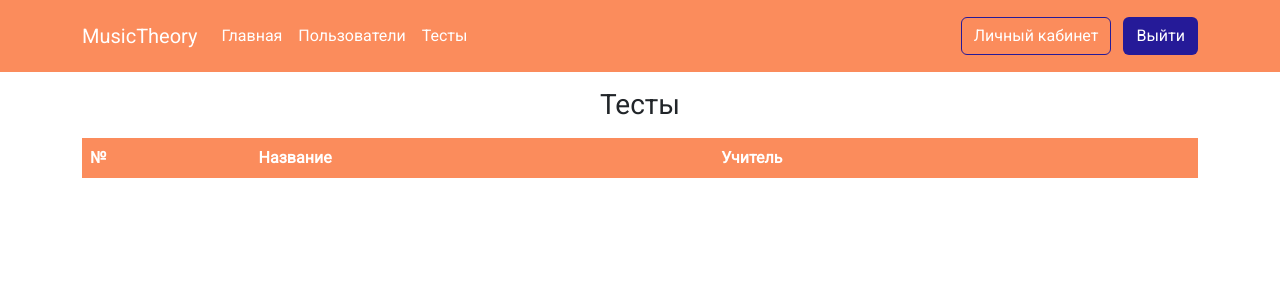
After one commit to questonit/music-theory-flask, a Flask app: page /admin_tests in a window 1280 px wide. The commit adds this page. Shown: the top 300 px of the page. Run offline with Flask 2, Linux system fonts and the light colour scheme; the visitor is signed in with stand-in values (Sample User, id 1); lists and menus that the app fills with data are empty.

Commit message:
добавляем тесты для админов

```diff
--- a/app/models.py
+++ b/app/models.py
@@ -50,6 +50,7 @@ class Test(db.Document):
     section = db.ListField(db.StringField())
     question_array = db.ListField(db.DictField())
     teacher_id = db.IntField()
+    active = db.IntField()
 
 
 class Result(db.Document):
--- a/app/templates/base.html
+++ b/app/templates/base.html
@@ -15,6 +15,7 @@
 
                 {% if current_user.role == 'admin' %}
                 <li><a href="{{ url_for('views.admin_users') }}" class="nav-link px-2 text-white">Пользователи</a></li>
+                <li><a href="{{ url_for('views.admin_tests') }}" class="nav-link px-2 text-white">Тесты</a></li>
                 {% elif current_user.role == 'teacher' %}
                 <li><a href="{{ url_for('views.theory_list') }}" class="nav-link px-2 text-white">Теория</a></li>
                 <li><a href="{{ url_for('views.teacher_tests') }}" class="nav-link px-2 text-white">Тесты</a></li>
--- /dev/null
+++ b/app/templates/views/admin_tests.html
@@ -0,0 +1,44 @@
+{% extends "base.html" %}
+
+{% block app_content %}
+<main>
+    <h3 class="h3 mt-3 mb-3 fw-normal text-center">Тесты</h3>
+
+    <div>
+        <table class="table table-striped table-hover">
+            <thead class="text-white" style="background-color: #FB8C5C">
+                <tr>
+                    <th scope="col">№</th>
+                    <th scope="col">Название</th>
+                    <th scope="col">Учитель</th>
+                    <th scope="col"></th>
+                </tr>
+            </thead>
+            <tbody>
+                {% for number, test_id, name, teacher_name, test_active in tests %}
+                {% if test_active == 0 %}
+                <tr class="table-warning" style="vertical-align:middle">
+                    {% else %}
+                <tr style="vertical-align:middle">
+                    {% endif %}
+                    <th scope="row">{{number}}</th>
+                    <td><a href="{{ url_for('views.test') }}?id={{ test_id }}" class="">{{ name }}</a></td>
+                    <td>{{ teacher_name }}</td>
+
+                    <td style="width:180px">
+                        {% if test_active == 0 %}
+                        <form class="align-items-center" method="POST" action="/accept_test">
+                            <input type="hidden" name="test_id" value="{{ test_id }}" />
+                            <button type="submit" class="btn  btn-sm btn-orange" style="line-height:1">Подтвердить
+                                тест</button>
+                        </form>
+                        {% endif %}
+                    </td>
+                </tr>
+                {% endfor %}
+            </tbody>
+
+        </table>
+    </div>
+</main>
+{% endblock %}
--- a/app/templates/views/index.html
+++ b/app/templates/views/index.html
@@ -20,7 +20,7 @@
         открывать новые возможности системы при прохождении тестов.
     </p>
     <div class="col-12">
-        <a href="https://github.com/Hvendrix/MusicTheory/releases/download/v1.1/app-release.apk" role="button" class="btn btn-outline-navy me-2">Скачать приложение</a>
+        <a href="https://github.com/Hvendrix/MusicTheory/releases/download/v.1.2/app-release.apk" role="button" class="btn btn-outline-navy me-2">Скачать приложение</a>
     </div>
 
 </div>
--- a/app/templates/views/teacher_tests.html
+++ b/app/templates/views/teacher_tests.html
@@ -4,8 +4,12 @@
 <h3 class="h3 mt-3 mb-3 fw-normal text-center">Ваши тесты</h3>
 
 <div class="list-group">
-    {%for test_id, name in tests %}
+    {%for test_id, name, test_active in tests %}
+    {% if test_active == 1 %}
     <a href="{{ url_for('views.test') }}?id={{ test_id }}" class="link-test list-group-item list-group-item-action">{{ name }}</a>
+    {% else %}
+    <a href="{{ url_for('views.test') }}?id={{ test_id }}" class="link-test list-group-item list-group-item-action" style="background-color: #ffff00;">{{ name }}</a>
+    {% endif %}
     {% endfor %}
 </div>
 
--- a/app/views.py
+++ b/app/views.py
@@ -87,7 +87,7 @@ def teacher_tests():
     tests = []
 
     for test in Test.objects(teacher_id=current_user.user_id):
-        tests.append((test.test_id, test.name))
+        tests.append((test.test_id, test.name, test.active or 0))
 
     return render_template("views/teacher_tests.html", tests=tests, title="Тесты")
 
@@ -95,7 +95,7 @@ def teacher_tests():
 @views.route("/tests/test")
 @login_required
 def test():
-    if current_user.role != "teacher":
+    if current_user.role != "teacher" and current_user.role != "admin":
         return render_template("views/forbid.html", title="Ошибка"), 403
 
     test_id = request.args.get("id")
@@ -226,3 +226,37 @@ def theory():
         theory_name=theory_name,
         theory_text=theory_text,
     )
+
+
+@views.route("/accept_test", methods=["POST"])
+@login_required
+def accept_test():
+    if current_user.role != "admin":
+        return render_template("views/forbid.html", title="Ошибка"), 403
+
+    test_id = request.form.get("test_id")
+    test = Test.objects(test_id=test_id).first()
+
+    test.active = 1
+    test.save()
+    flash("Тест подтвержден")
+    return redirect(url_for("views.admin_tests"))
+
+
+@views.route("/admin_tests")
+@login_required
+def admin_tests():
+    if current_user.role != "admin":
+        return render_template("views/forbid.html", title="Ошибка"), 403
+
+    tests = []
+    number = 0
+
+    for test in Test.objects:
+        number += 1
+        teacher = User.objects(user_id = test.teacher_id).first()
+        teacher_name = f"{teacher.first_name} {teacher.last_name}"
+        test_active =  test.active or 0
+        tests.append((number, test.test_id, test.name, teacher_name, test_active))
+
+    return render_template("views/admin_tests.html", tests=tests, title="Тесты")
```
Also changed, not shown: app/templates/views/test.html (+6 -1 lines).
